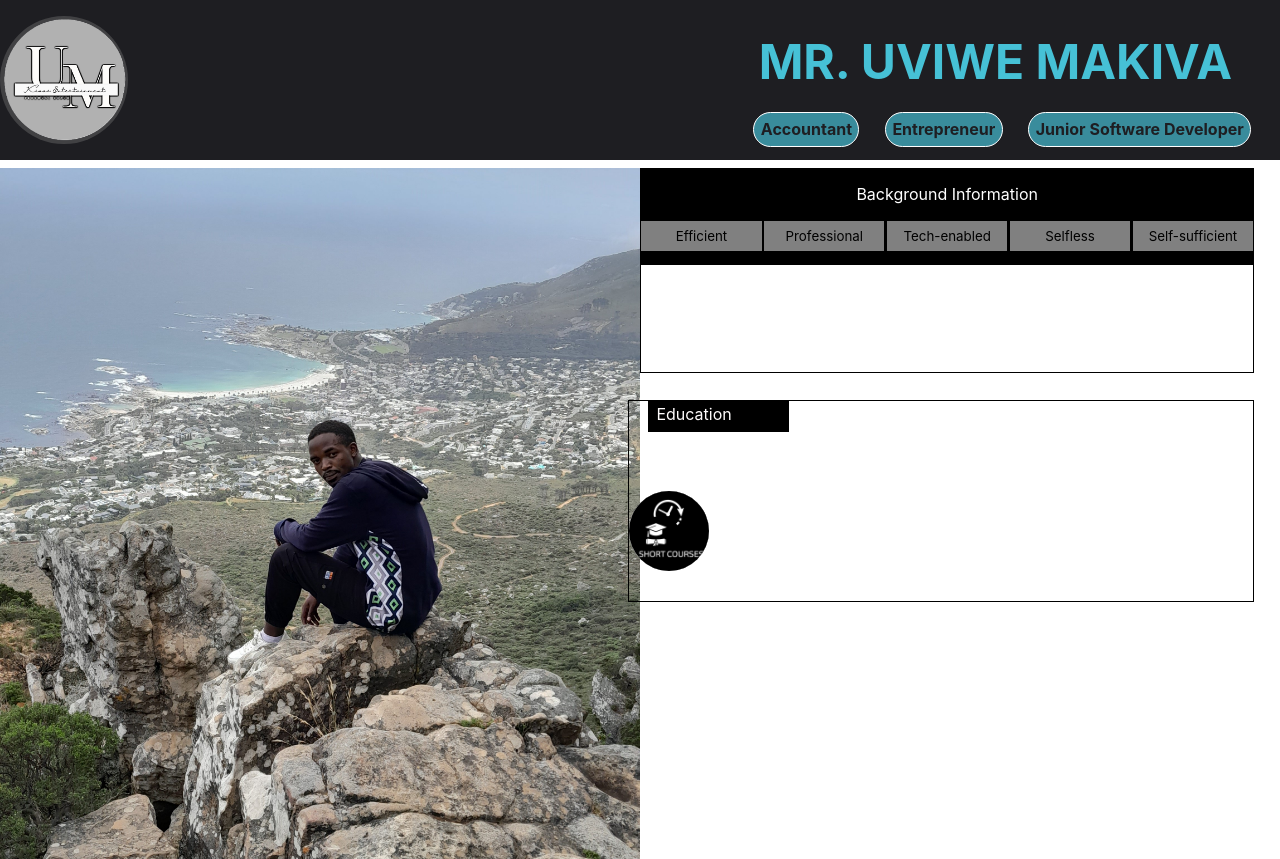
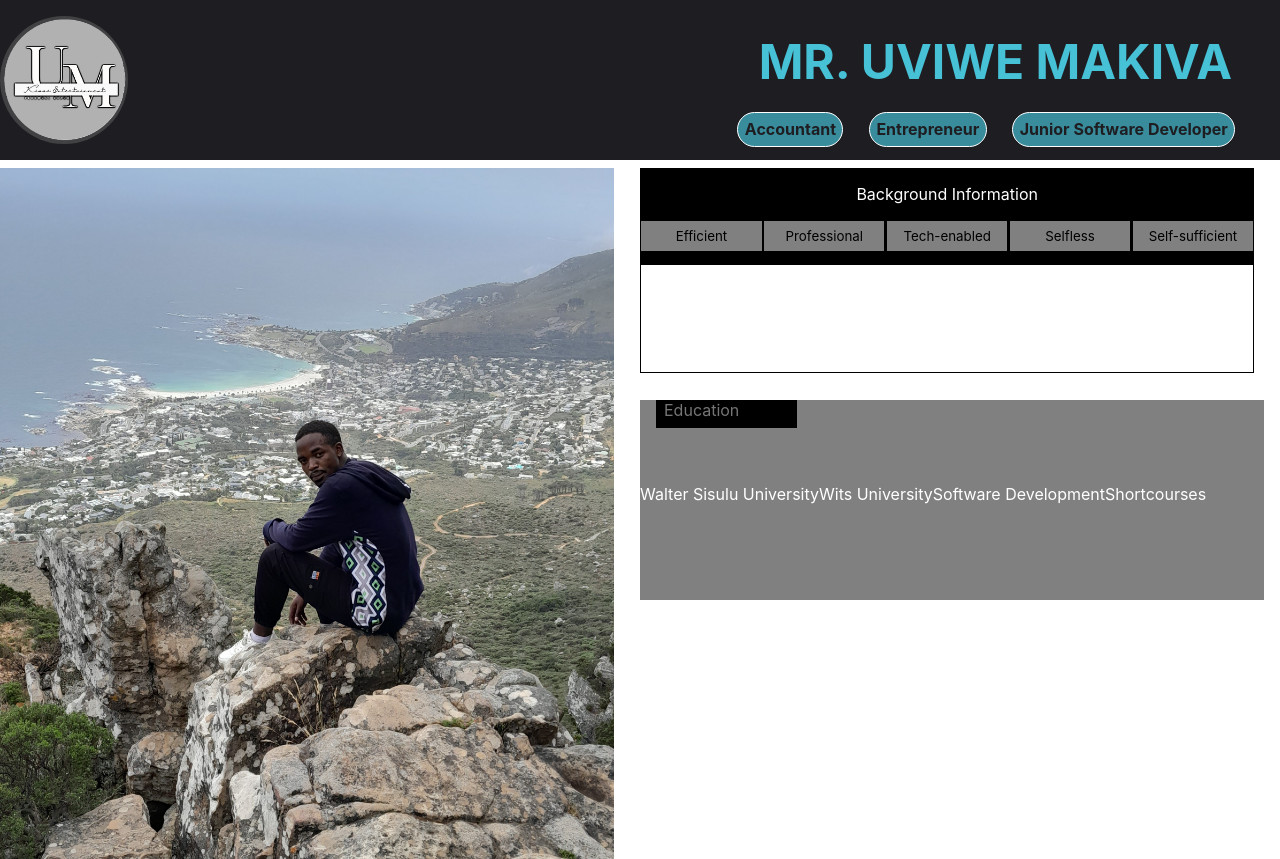
Before and after one commit to Urates/reactResume, a React (Create React App) app: page / in a window 1280 px wide. After the commit the page ends 808 px from the top, so only its background shows below. Built offline with nearby package versions, Linux system fonts and the light colour scheme.

Commit message:
responsiveness tested

```diff
--- a/package.json
+++ b/package.json
@@ -8,7 +8,7 @@
     "@testing-library/user-event": "^13.5.0",
     "react": "^18.2.0",
     "react-dom": "^18.2.0",
-    "react-scripts": "5.0.1",
+    "react-scripts": "^5.0.1",
     "web-vitals": "^2.1.4"
   },
   "scripts": {
--- a/src/App.css
+++ b/src/App.css
@@ -27,6 +27,8 @@
 .Education
 {
   position: absolute;
-  right: 2vw;
+  right:0;
   top: 25em;
+  width: 40em;
+  z-index: -1;
 }
--- a/src/components/Education.css
+++ b/src/components/Education.css
@@ -1,37 +1,36 @@
 .Education-container
 {
     position: relative;
-    border: black solid 0.01em;
+    background-color: grey;
     width: 39em;
     text-align: center;
     align-items: center;
     height: 25vh;
     overflow: hidden;
 }
-.Education-container p
+.Education-container .p
 {
     padding: 0.5em;
     background-color: rgb(0, 0, 0);
-    color: rgb(255, 252, 252);
-    border: rgb(255, 255, 255) solid 0.2em;
+    color: rgb(117, 117, 117);
     position: relative;
     top: -1.5em;
     width: 20%;
     text-align: left;
     margin: 1em;
 }
-.Education-container img
+.education-items
+{
+    display: flex;
+}
+.education-items span
+{
+    display: block;
+}
+.education-items span img
 {
     width: 5em;
     height: 5em;
     border-radius: 3em;
+    z-index: 20;
 }
-.Education-container ul
-{
-    list-style-type: none;
-}
-.Education-container li
-{
-    display: inline-flex;
-
-}
--- a/src/components/Education.js
+++ b/src/components/Education.js
@@ -8,13 +8,13 @@ import Shortcourses from '../assets/shortcourses.jpg';
 function Education() {
     return (
       <div className="Education-container">
-        <p>Education</p>
-          <ul>
-            <li><img src={WSU} alt='Walter Sisulu University logo'/></li>
-            <li><img src={Wits} alt='Wits logo'/></li>
-            <li><img src={Fullstack} alt='Full Stack software Dev icon'/></li>
-            <li><img src={Shortcourses} alt='Shortcourses Icon'/></li>
-          </ul>
+        <p className='p'>Education</p>
+          <div className='education-items'>
+            <span><img src={WSU} alt='Walter Sisulu University logo'/><p>Walter Sisulu University</p></span>
+            <img src={Wits} alt='Wits logo'/><p>Wits University</p>
+            <span><img src={Fullstack} alt='Full Stack software Dev icon'/><p>Software Development</p></span>
+            <span><img src={Shortcourses} alt='Shortcourses Icon'/><p>Shortcourses</p></span>
+          </div>
       </div>
     );
   }
--- a/src/components/Home.css
+++ b/src/components/Home.css
@@ -7,9 +7,9 @@
 }
 img
 {
-    position: absolute;
+    position: fixed;
     left: 0;
     background-color: rgba(128, 128, 128, 0.356);
-    width: 50vw;
+    width: 48vw;
     height: 54vw;
 }
--- a/src/components/TopNav.css
+++ b/src/components/TopNav.css
@@ -18,6 +18,7 @@
     position: fixed;
     top: 1em;
     border-radius: 15em;
+    overflow: hidden;
 }
 .topNav h1
 {
@@ -33,7 +34,7 @@
     color: white;
     position: absolute;
     top: 7em;
-    right: 1em;
+    right: 2em;
 
 }
 .Credentials a
```
Also changed, not shown: 1 other file (tests, documents, lock files or other folders).
